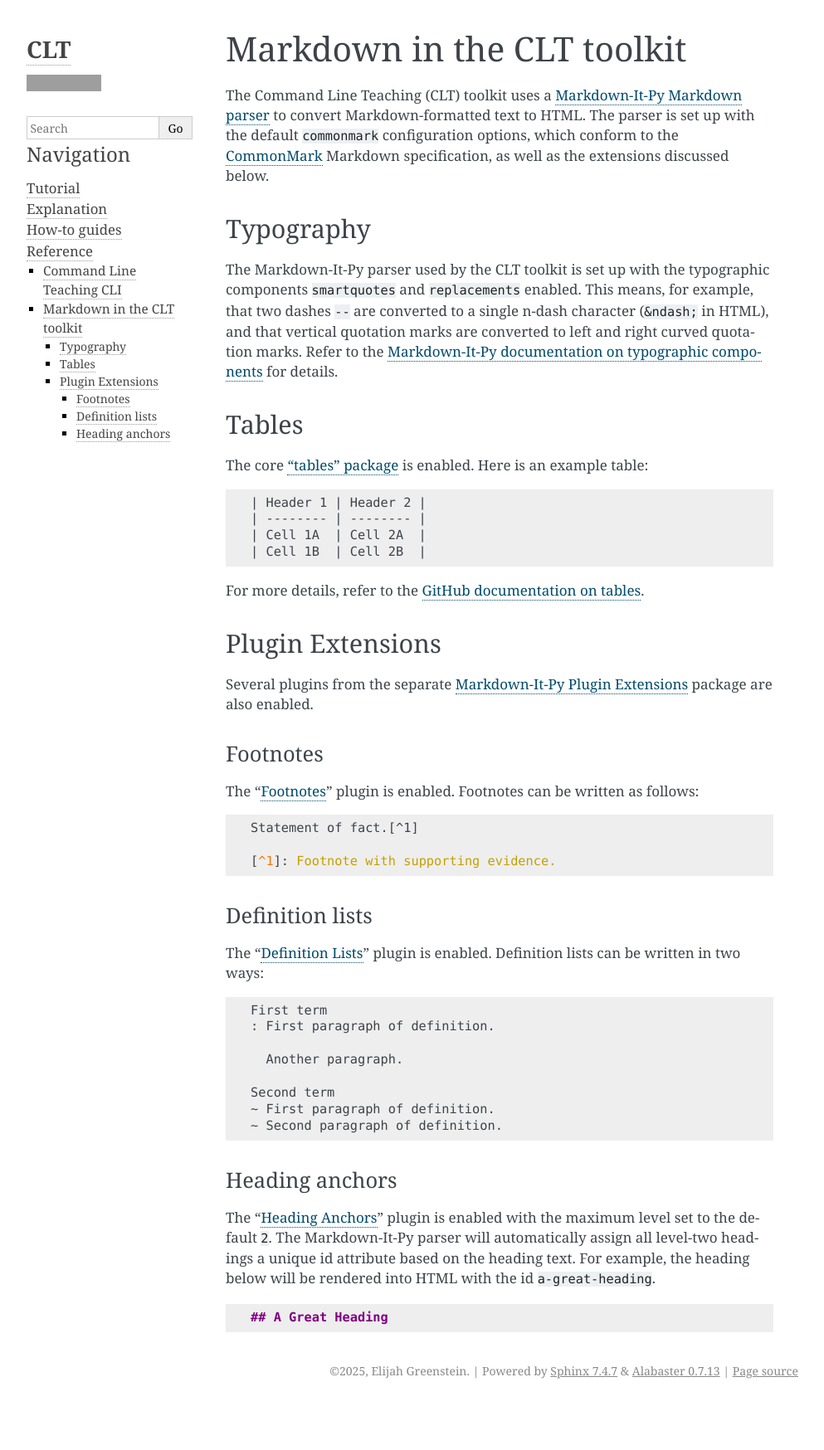
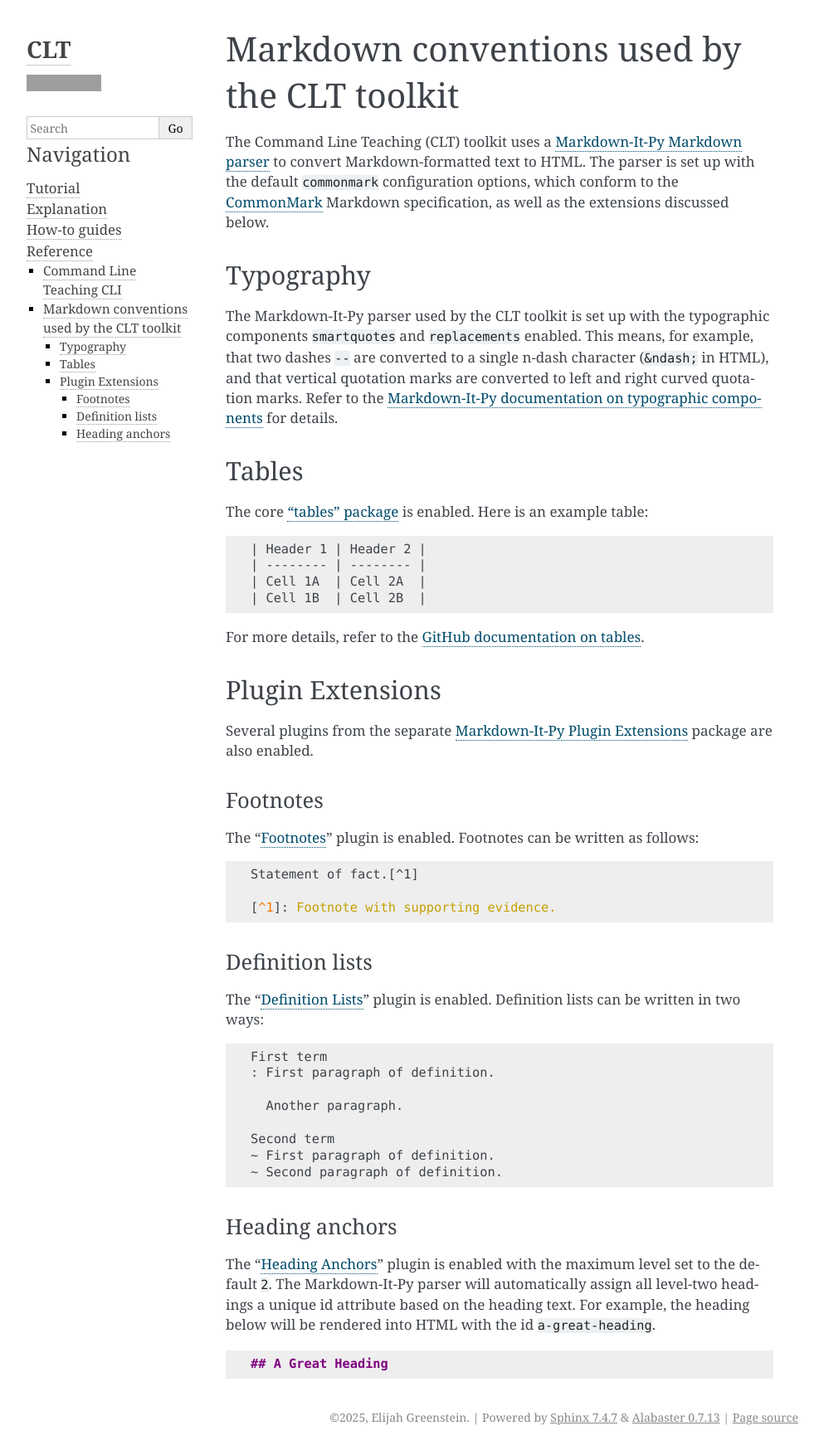
Before and after one commit to elijahgreenstein/command-line-teaching, a Sphinx documentation site: the page built from docs/source/reference/markdown.rst, in a window 1280 px wide. Shown: the whole page at 83% size, without its empty margins (148-1141 px from the left). Built offline with Sphinx 7.4.7, drawn with Linux system fonts in a browser that asks for light colours; before the commit the page ends 1692 px from its top, so only the background shows below that; grey boxes are pictures that could not be loaded.

Commit message:
Rename Markdown reference guide

```diff
--- a/docs/source/reference/markdown.rst
+++ b/docs/source/reference/markdown.rst
@@ -1,6 +1,8 @@
 .. highlight: none
 
-Markdown in the CLT toolkit
+.. _markdown:
+
+Markdown conventions used by the CLT toolkit
 ============================================================
 
 The Command Line Teaching (CLT) toolkit uses a `Markdown-It-Py Markdown parser <markdown_it_py_>`_ to convert Markdown-formatted text to HTML. The parser is set up with the default ``commonmark`` configuration options, which conform to the `CommonMark <commonmark_>`_ Markdown specification, as well as the extensions discussed below.
```
